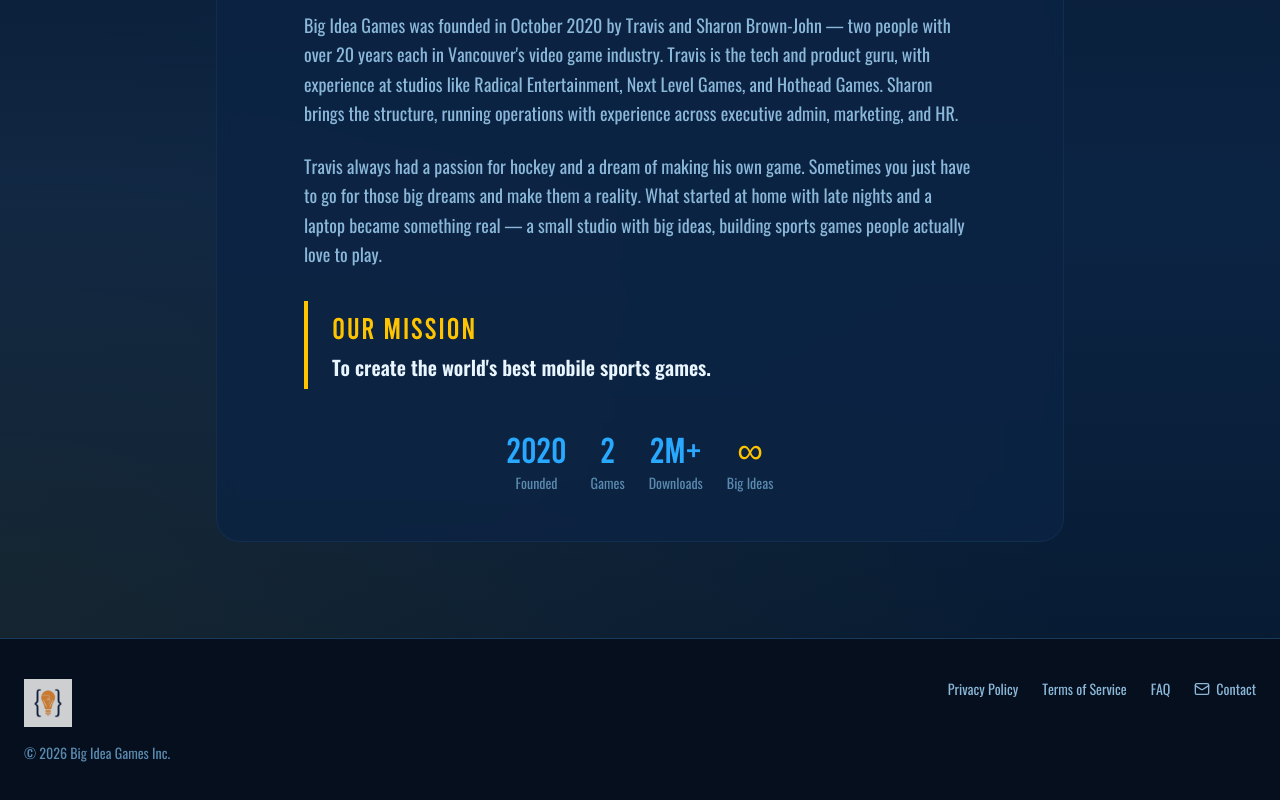
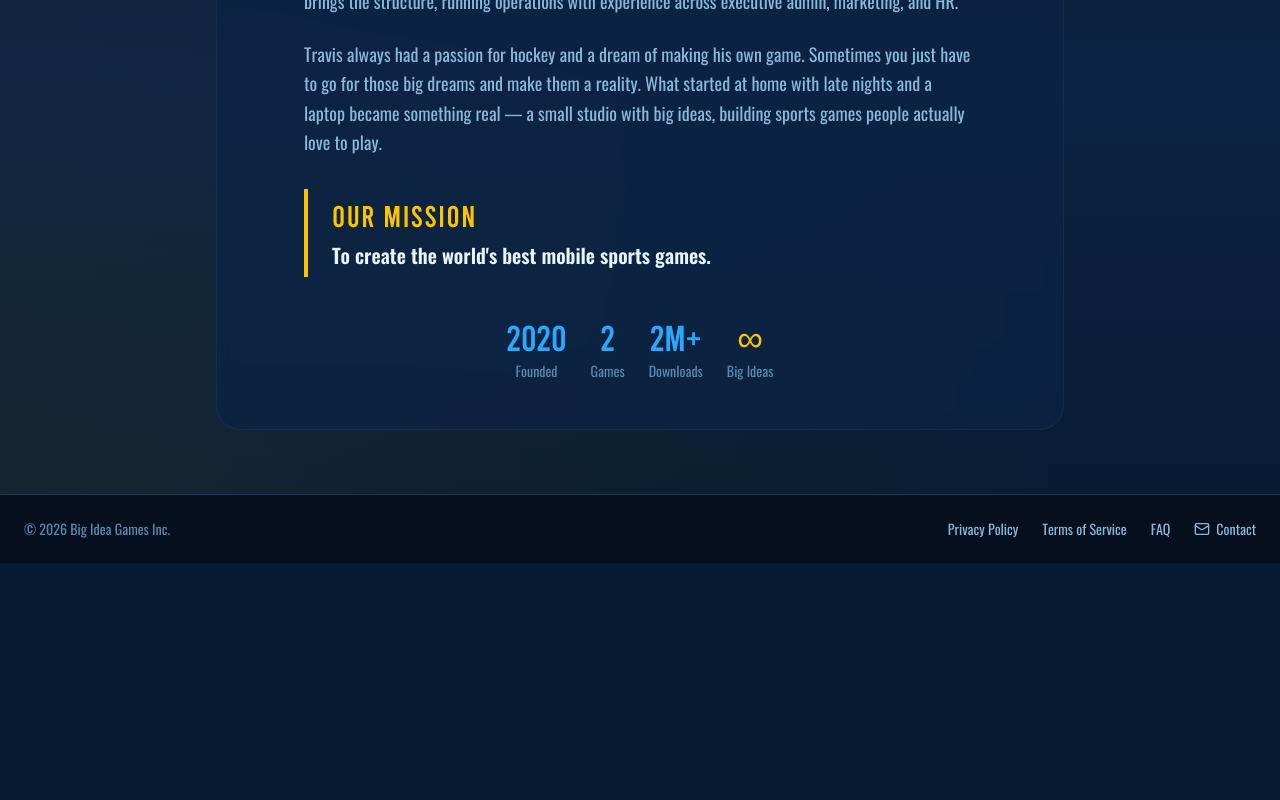
Before and after one commit to bigideagames/bigidea-website, a React (Vite) app: page / in a window 1280 px wide. Shown: the part 3327-4127 px from the top of the page. After the commit the page ends 3890 px from the top, so only its background shows below. Built offline with nearby package versions, Linux system fonts and the light colour scheme.

Commit message:
remove footer logo, tighten all vertical spacing further

```diff
--- a/src/App.tsx
+++ b/src/App.tsx
@@ -302,7 +302,7 @@
       </section>
 
       {/* ──── OUR GAMES ──── */}
-      <section id="games" className="py-8 sm:py-14 lg:py-24">
+      <section id="games" className="py-6 sm:py-10 lg:py-16">
         <div className="max-w-7xl mx-auto px-3 sm:px-6">
           <h2 className="font-display text-3xl sm:text-4xl lg:text-5xl tracking-wider text-center text-[#EAF6FF] mb-4">
             Our Games
@@ -311,7 +311,7 @@
             Pick up and play sports action. Quick matches, deep progression, pure fun.
           </p>
 
-          <div className="flex flex-col gap-8 lg:gap-16">
+          <div className="flex flex-col gap-6 lg:gap-12">
           {/* ── SUPERSTAR HOCKEY ── */}
           <div
             ref={gamesReveal.ref}
@@ -455,7 +455,7 @@
       </section>
 
       {/* ──── ABOUT / OUR STORY ──── */}
-      <section id="about" className="py-8 sm:py-14 lg:py-24 relative">
+      <section id="about" className="py-6 sm:py-10 lg:py-16 relative">
         <div className="absolute inset-0 bg-gradient-to-b from-[#071B33] via-[#0C2444] to-[#071B33]" />
         <div className="absolute inset-0 bg-[radial-gradient(ellipse_at_bottom_left,_rgba(255,196,0,0.06)_0%,_transparent_60%)]" />
 
@@ -522,17 +522,11 @@
       </section>
 
       {/* ──── FOOTER ──── */}
-      <footer className="border-t border-[#1A3A5C] bg-[#050F1D] py-6 sm:py-10">
+      <footer className="border-t border-[#1A3A5C] bg-[#050F1D] py-4 sm:py-6">
         <div className="max-w-7xl mx-auto px-3 sm:px-6">
-          <div className="flex flex-col md:flex-row items-center md:items-start justify-between gap-8">
-            {/* Logo & info */}
-            <div className="flex flex-col items-center md:items-start gap-4">
-              <img
-                src="/assets/hockey/logos/BIG - Icon (white).webp"
-                alt="Big Idea Games"
-                loading="lazy"
-                className="w-12 h-auto opacity-80"
-              />
+          <div className="flex flex-col md:flex-row items-center md:items-start justify-between gap-4">
+            {/* Copyright */}
+            <div className="flex flex-col items-center md:items-start">
               <p className="text-[#5A8AAF] text-sm">
                 © 2026 Big Idea Games Inc.
               </p>
```
